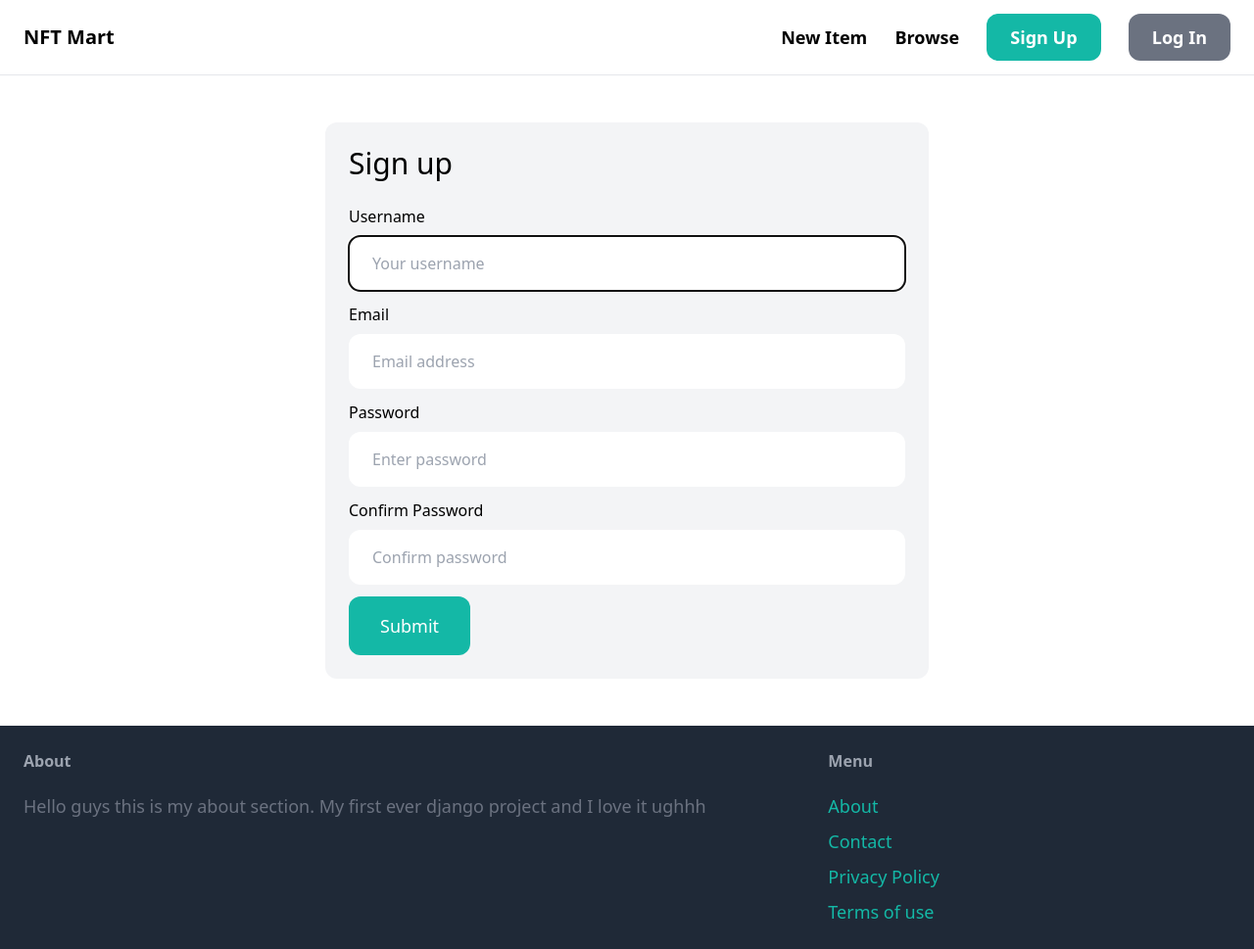
After one commit to manahilshakil/NFTMart_Django, a Django app: page /signup/ in a window 1280 px wide. The commit adds this page. Shown: the whole page at 98% size. Run offline with Django 5.2, Linux system fonts and the light colour scheme; some libraries are stand-ins or nearby versions.

Commit message:
made signup form, html and views and signup method

```diff
--- a/core/forms.py
+++ b/core/forms.py
@@ -6,3 +6,23 @@ class SignupForm(UserCreationForm):
     class Meta:
         model = User
         fields = ('username', 'email','password1','password2')
+
+    username = forms.CharField(widget=forms.TextInput(attrs={
+        'placeholder' : 'Your username',
+        'class' : 'w-full py-4 px-6 rounded-xl'
+    }))
+
+    email = forms.CharField(widget=forms.EmailInput(attrs={
+        'placeholder' : 'Email address',
+        'class' : 'w-full py-4 px-6 rounded-xl'
+    }))
+
+    password1 = forms.CharField(widget=forms.PasswordInput(attrs={
+        'placeholder' : 'Enter password',
+        'class' : 'w-full py-4 px-6 rounded-xl'
+    }))
+
+    password2 = forms.CharField(widget=forms.PasswordInput(attrs={
+        'placeholder' : 'Confirm password',
+        'class' : 'w-full py-4 px-6 rounded-xl'
+    }))
--- a/core/templates/core/base.html
+++ b/core/templates/core/base.html
@@ -13,7 +13,8 @@
     <div class="space-x-6">
          <a href="#" class="text-lg font-semibold hover:text-gray-500">New Item</a>
          <a href="#" class="text-lg font-semibold hover:text-gray-500">Browse</a>
-         <a href="#" class="px-6 py-3 text-lg font-semibold bg-teal-500 text-white rounded-xl hover:text-teal-700">Sign Up</a>
+
+         <a href="{% url 'core:signup'%}" class="px-6 py-3 text-lg font-semibold bg-teal-500 text-white rounded-xl hover:text-teal-700">Sign Up</a>
          <a href="#" class="px-6 py-3 text-lg font-semibold bg-gray-500 text-white rounded-xl hover:text-gray-700">Log In</a>
     </div>
     </nav>
--- /dev/null
+++ b/core/templates/core/signup.html
@@ -0,0 +1,47 @@
+{% extends 'core/base.html' %}
+
+{% block title %} Sign up {% endblock %}
+
+{% block content %}
+<div class="w-1/2 my-6 mx-auto p-6 bg-gray-100 rounded-xl">
+     <h1 class="mb-6 text-3xl">Sign up</h1>
+
+     <form method="post" action=".">
+        {% csrf_token %}
+
+        <div class="mb-3">
+           <label class="inline-block mb-2">Username</label><br>
+           {{ form.username }}
+        </div>
+
+        <div class="mb-3">
+         <label class="inline-block mb-2">Email</label><br>
+         {{ form.email }}
+        </div>
+
+        <div class="mb-3">
+         <label class="inline-block mb-2">Password</label><br>
+         {{ form.password1 }}
+        </div>
+
+        <div class="mb-3">
+         <label class="inline-block mb-2">Confirm Password</label><br>
+         {{ form.password2 }}
+        </div>
+
+        {% if form.errors or form.non_field_errors %}
+            <div class="mb-3 p-6 bg-red-100 rounded-xl">
+               {% for field in form %}
+                     {{ field.errors }}
+               {% endfor %}
+
+               {{ form.non_field_errors }}
+
+            </div>
+        {% endif %}
+
+
+        <button class="py-4 px-8 text-lg bg-teal-500 hover:bg-teal-700 rounded-xl text-white">Submit</button>
+     </form>
+</div>
+{% endblock %}
--- a/core/urls.py
+++ b/core/urls.py
@@ -7,4 +7,5 @@ app_name = 'core'
 urlpatterns = [
     path('', views.index, name='index'),
     path('contact/', views.contact, name='contact'),
+    path('signup/', views.signup, name='signup'),
 ]
--- a/core/views.py
+++ b/core/views.py
@@ -1,4 +1,4 @@
-from django.shortcuts import render
+from django.shortcuts import render,redirect
 
 from item.models import Category,Item
 
@@ -18,7 +18,16 @@ def contact(request):
     return render(request, 'core/contact.html')
 
 def signup(request):
-    form = SignupForm()
+    if request.method == 'POST':
+        form = SignupForm(request.POST)
+
+        if form.is_valid():
+            form.save()
+
+            return redirect('/login/')
+
+    else:
+        form = SignupForm()
 
     return render(request, 'core/signup.html', {
         'form' : form
```
Also changed, not shown: db.sqlite3.
